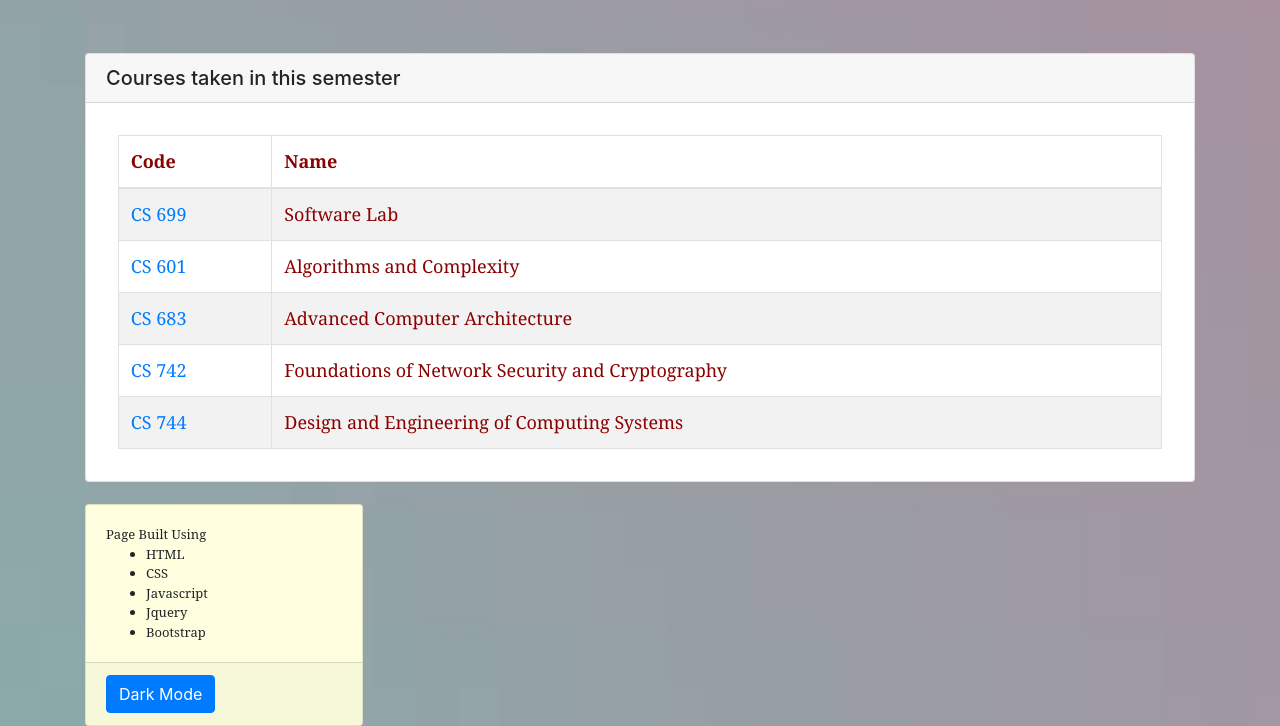
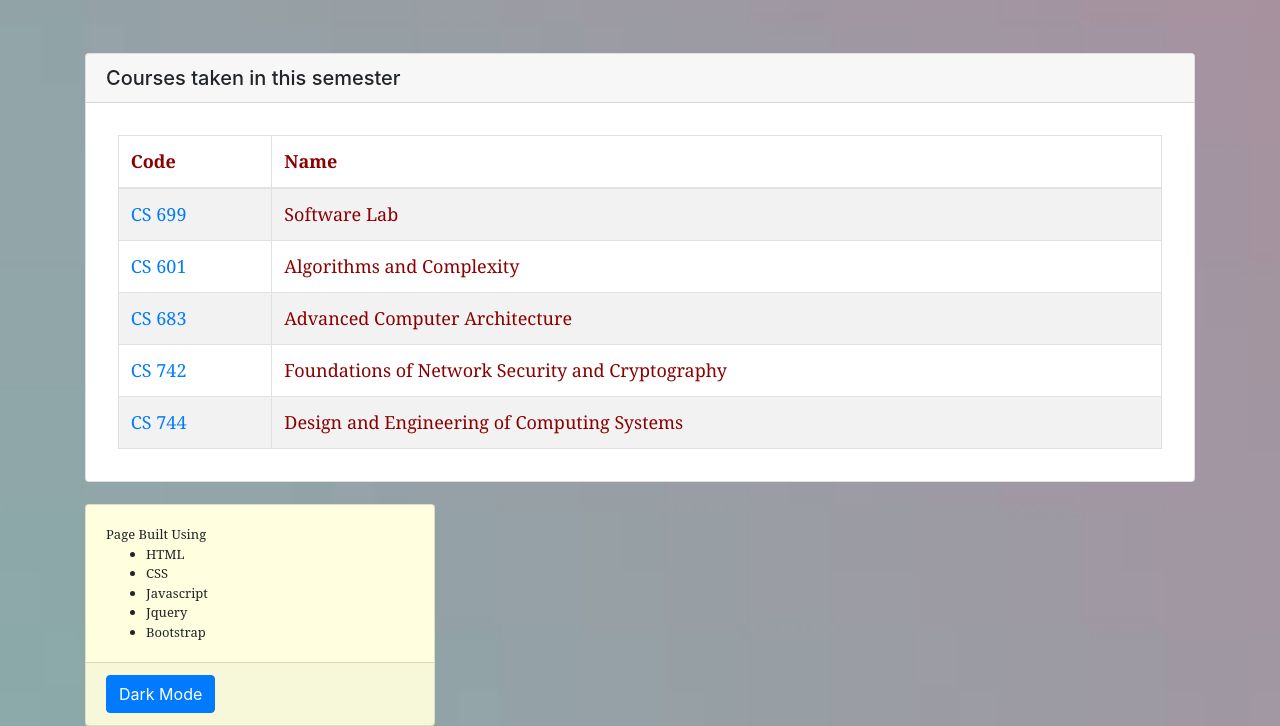
Before and after one commit to bhaver11/iitbcs699, a plain HTML site: page index.html in a window 1280 px wide. Shown: the part 824-1550 px from the top of the page. Drawn offline with nearby package versions, Linux system fonts and the light colour scheme.

Commit message:
Changed min-width of project-info

```diff
--- a/index.html
+++ b/index.html
@@ -1,3 +1,4 @@
+<!-- Some standard bootstrap component code has been referred from: https://www.w3schools.com/bootstrap/ -->
 <!DOCTYPE html>
 <html>
     <head>
@@ -20,7 +21,7 @@
             }
             #project-info {
                 background-color:lightyellow;
-		        min-width: 200px;
+		        min-width: 350px;
                 width: 25%;
                 margin-top: 2%;
             }
```
